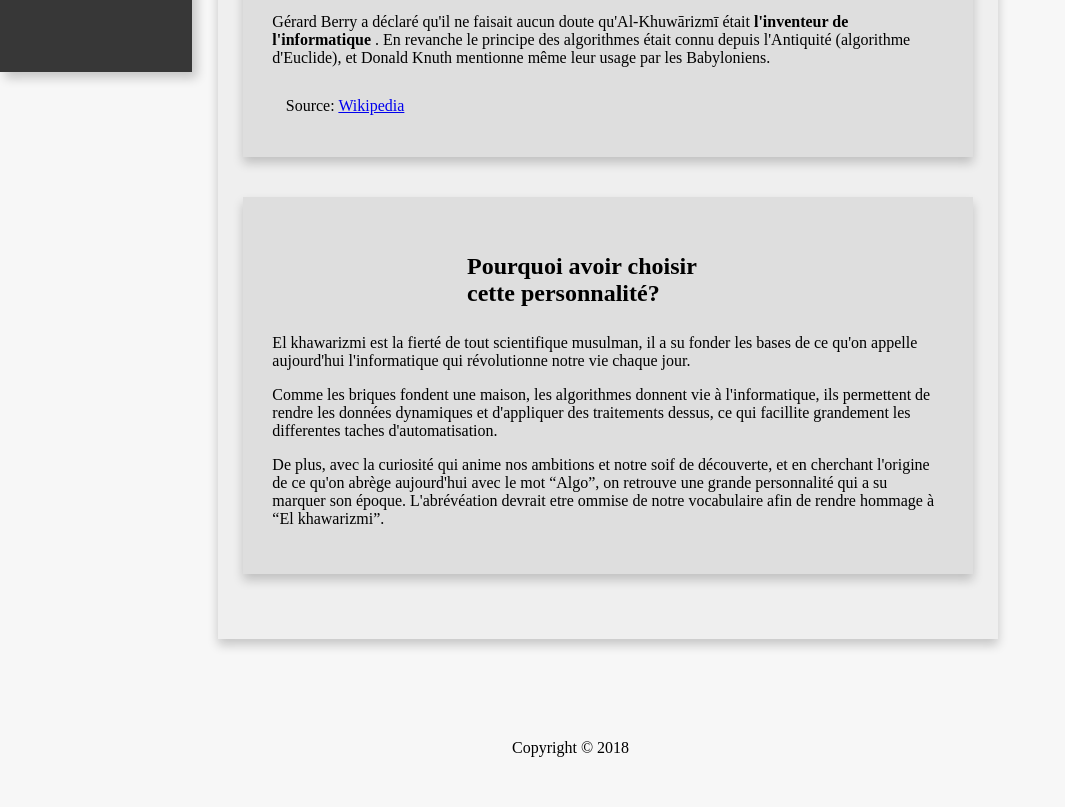
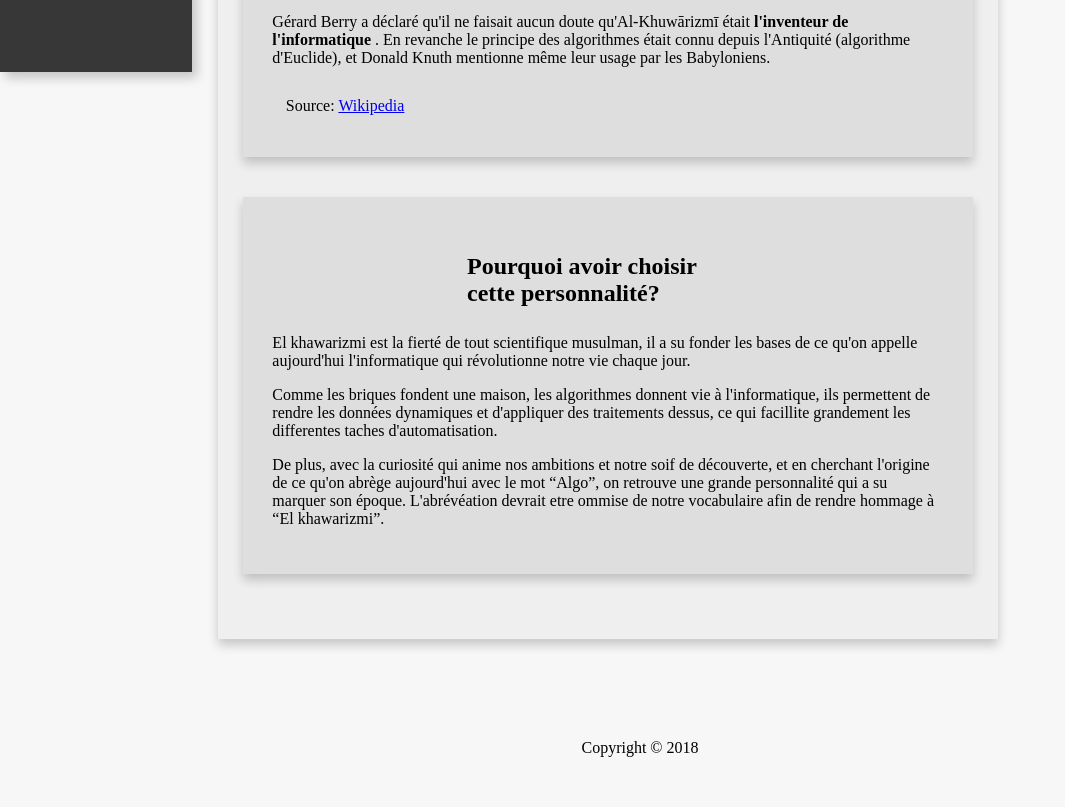
Before and after one commit to Legend96th/web-project, a plain HTML site: page index.html in a window 1280 px wide. Shown: the part 665-1472 px from the top of the page, without its empty margins (0-1065 px from the left). Drawn offline with Linux system fonts and the light colour scheme.

Commit message:
Fixed copyright place

```diff
--- a/css/master.css
+++ b/css/master.css
@@ -119,8 +119,9 @@ margin:0;
 
 #copyright {
     clear: both;
-    margin-left: 40%;
-    margin-right: 40%;
+    width:fit-content;
+    margin-left: auto;
+    margin-right: auto;
     padding-top: 100px;
     padding-bottom: 50px;
 }
```
